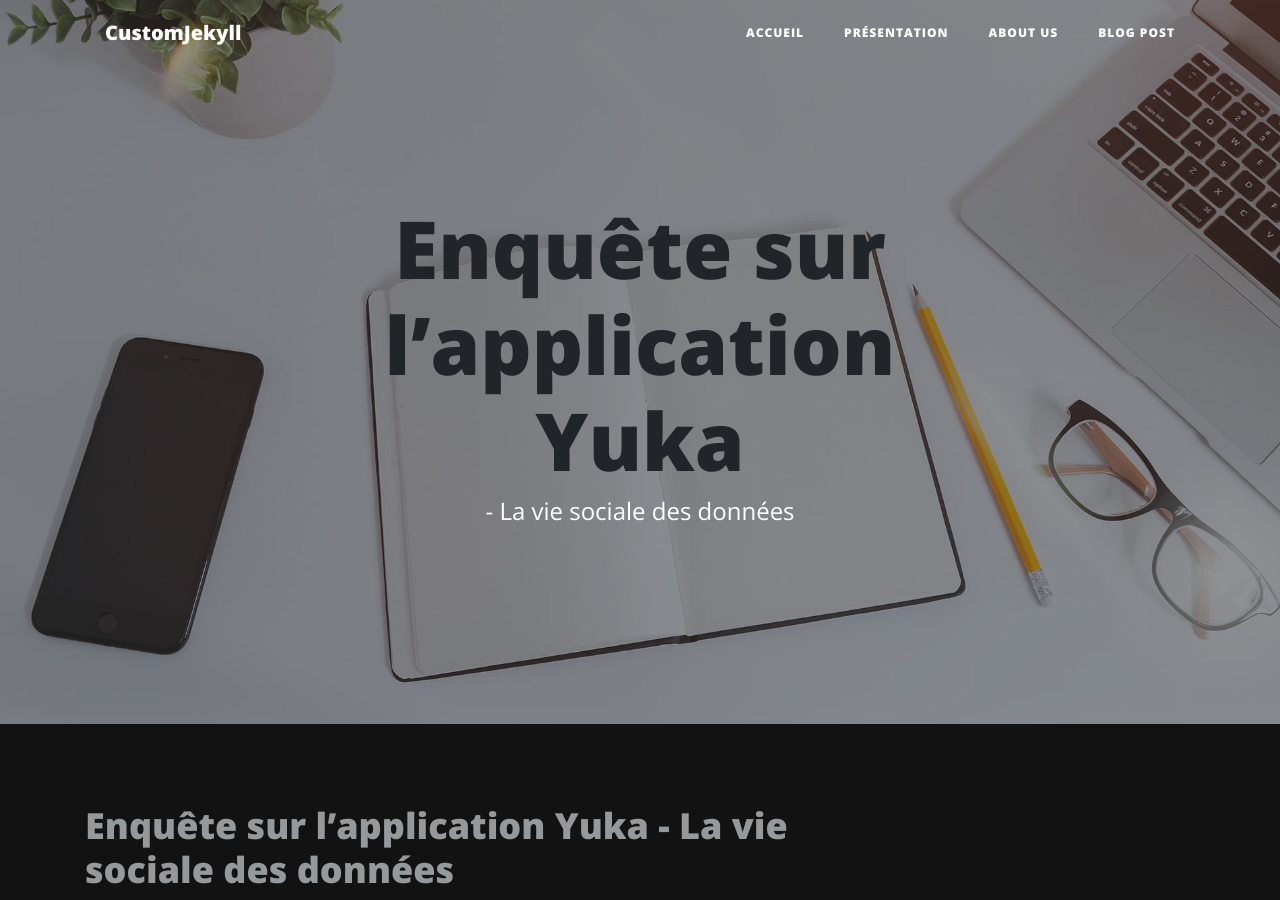
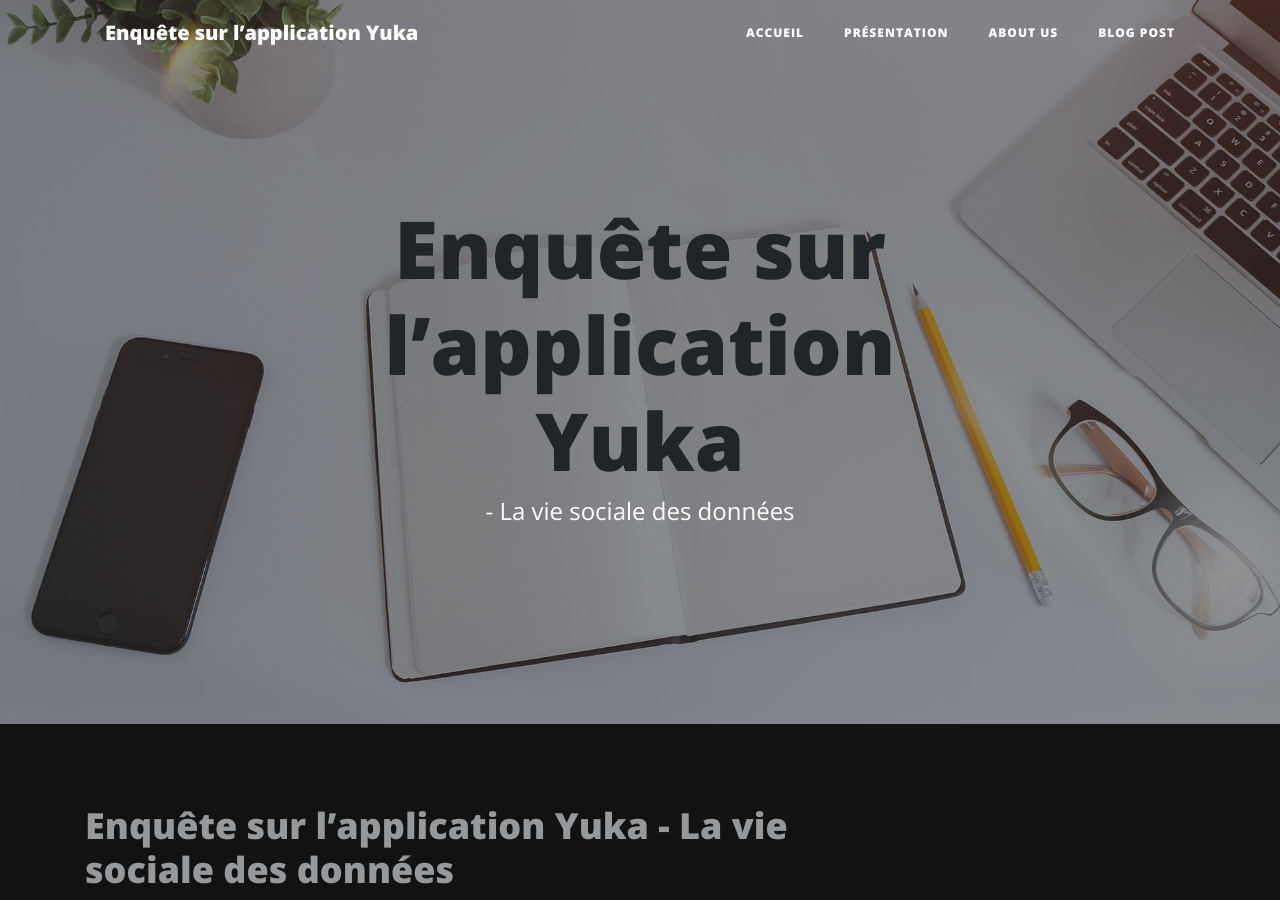
Before and after one commit to sabrina97490/sabrina97490.github.io, a Jekyll site: the page built from index.html, in a window 1280 px wide and 900 px high. Built offline with Jekyll 4.4.1, drawn with Linux system fonts in a browser that asks for light colours.

```diff
--- a/_layouts/default.html
+++ b/_layouts/default.html
@@ -4,7 +4,7 @@
 <head>
     <meta charset="utf-8">
     <meta name="viewport" content="width=device-width, initial-scale=1.0, shrink-to-fit=no">
-    <title>Home - Brand</title>
+    <title>Accueil</title>
     <link rel="stylesheet" href="assets/bootstrap/css/bootstrap.min.css">
     <link rel="stylesheet" href="assets/bootstrap/css/custom.css">
     <link rel="stylesheet" href="https://fonts.googleapis.com/css?family=Open+Sans:300italic,400italic,600italic,700italic,800italic,400,300,600,700,800">
--- a/index.html
+++ b/index.html
@@ -2,7 +2,7 @@
 layout: default
 ---
     <nav class="navbar navbar-light navbar-expand-lg fixed-top" id="mainNav">
-        <div class="container"><a class="navbar-brand" href="index.html">CustomJekyll</a><button data-toggle="collapse" data-target="#navbarResponsive" class="navbar-toggler" aria-controls="navbarResponsive" aria-expanded="false" aria-label="Toggle navigation"><i class="fa fa-bars"></i></button>
+        <div class="container"><a class="navbar-brand" href="index.html">Enquête sur l’application Yuka</a><button data-toggle="collapse" data-target="#navbarResponsive" class="navbar-toggler" aria-controls="navbarResponsive" aria-expanded="false" aria-label="Toggle navigation"><i class="fa fa-bars"></i></button>
             <div
                 class="collapse navbar-collapse" id="navbarResponsive">
                 <ul class="nav navbar-nav ml-auto">
--- a/post.html
+++ b/post.html
@@ -13,11 +13,11 @@
 
 <body style="background-color: #121212;color: rgb(45,110,175);">
     <nav class="navbar navbar-light navbar-expand-lg fixed-top" id="mainNav">
-        <div class="container"><a class="navbar-brand" href="index.html">CustomJekyll</a><button data-toggle="collapse" data-target="#navbarResponsive" class="navbar-toggler" aria-controls="navbarResponsive" aria-expanded="false" aria-label="Toggle navigation"><i class="fa fa-bars"></i></button>
+        <div class="container"><a class="navbar-brand" href="index.html">Enquête sur l’application Yuka</a><button data-toggle="collapse" data-target="#navbarResponsive" class="navbar-toggler" aria-controls="navbarResponsive" aria-expanded="false" aria-label="Toggle navigation"><i class="fa fa-bars"></i></button>
             <div
                 class="collapse navbar-collapse" id="navbarResponsive">
                 <ul class="nav navbar-nav ml-auto">
-                    <li class="nav-item" role="presentation"><a class="nav-link" href="index.html">Home</a></li>
+                    <li class="nav-item" role="presentation"><a class="nav-link" href="index.html">Accueil</a></li>
                     <li class="nav-item" role="presentation"><a class="nav-link" href="about.html">About us</a></li>
                     <li class="nav-item" role="presentation"><a class="nav-link" href="post.html">Blog Post</a></li>
                 </ul>
--- a/presentation.html
+++ b/presentation.html
@@ -13,7 +13,7 @@
 
 <body style="background-color: #121212;color: rgb(30,113,197);">
     <nav class="navbar navbar-light navbar-expand-lg fixed-top" id="mainNav">
-        <div class="container"><a class="navbar-brand" href="index.html">CustomJekyll</a><button data-toggle="collapse" data-target="#navbarResponsive" class="navbar-toggler" aria-controls="navbarResponsive" aria-expanded="false" aria-label="Toggle navigation"><i class="fa fa-bars"></i></button>
+        <div class="container"><a class="navbar-brand" href="index.html">Enquête sur l’application Yuka</a><button data-toggle="collapse" data-target="#navbarResponsive" class="navbar-toggler" aria-controls="navbarResponsive" aria-expanded="false" aria-label="Toggle navigation"><i class="fa fa-bars"></i></button>
             <div
                 class="collapse navbar-collapse" id="navbarResponsive">
                 <ul class="nav navbar-nav ml-auto">
```
Also changed, not shown: other parts of presentation.html (+1 -1 lines).
